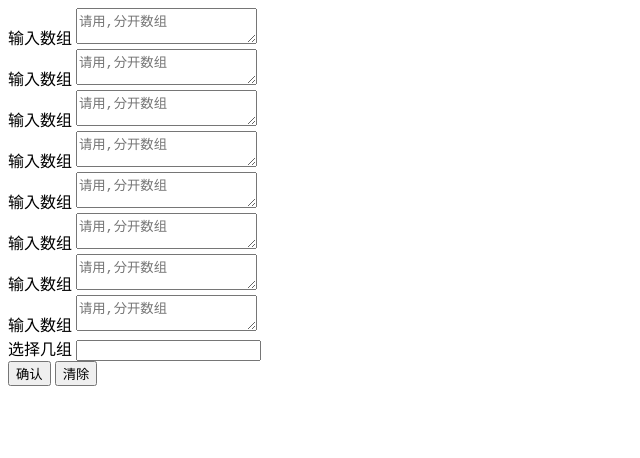
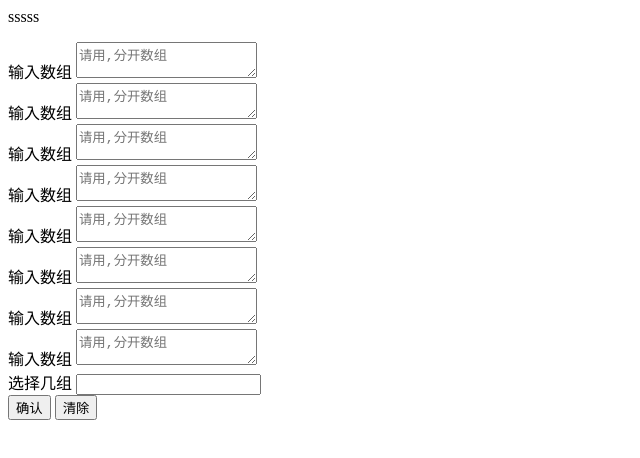
Before and after one commit to hongxuli/calculations, a plain HTML site: page 组合.2.html in a window 1280 px wide. Shown: the whole page, without its empty margins (0-640 px from the left). Drawn offline with Linux system fonts and the light colour scheme.

Commit message:
test_2.16
just test

```diff
--- a/组合.2.html
+++ b/组合.2.html
@@ -19,6 +19,9 @@
 
         </style>
     </head>
+    <p>
+        sssss
+    </p>
     <body>
       <div id='input'>
         <label>输入数组</label>
@@ -241,4 +244,5 @@
 
           </script>
 
+
 </html>
```
